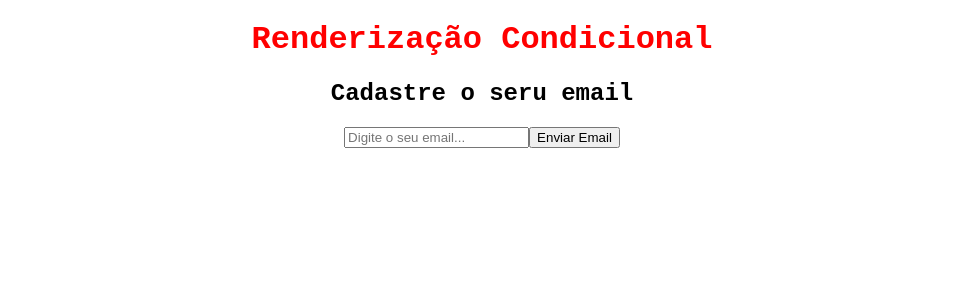
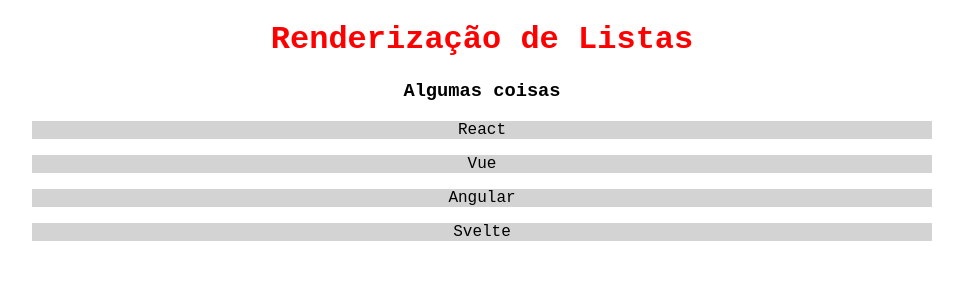
Before and after one commit to alejandrofonsecac/react, a React (Create React App) app in the folder meu-projeto/: page / in a window 1280 px wide. Shown: the top 300 px of the page, without its empty margins (158-1121 px from the left). Built offline with nearby package versions, Linux system fonts and the light colour scheme.

Commit message:
Renderizando lista e usando else

```diff
--- a/meu-projeto/src/App.js
+++ b/meu-projeto/src/App.js
@@ -3,56 +3,22 @@
 import HelloWorld from './components/HelloWorld'
 import SayMyName from './components/SaMyName';
 import Person from './components/person';
-import List from './components/List';
-
+import ListCar from './components/ListCar';
 import Event from './components/Event';
-
 import Form from './components/Form';
 import Condicional from './components/Condicional';
 
+import List from './components/RenderList/List';
+
 function App() {
-  /*let name = 'Gustavo'
-  let NewName = name.toUpperCase()
-  let url = 'https://www.google.com/url?sa=i&url=https%3A%2F%2Fpt.quizur.com%2Fquiz%2Fquao-sigma-voce-e-Rjfh&psig=AOvVaw2GcYJdhuLPyd22wtwziDIu&ust=1752778645218000&source=images&cd=vfe&opi=89978449&ved=0CBUQjRxqFwoTCPD9srqHwo4DFQAAAAAdAAAAABAE'
 
-  /////////////////////////////
-
-  function sum(a, b){
-    return a + b
-  }
+    const meusItens = ['React', 'Vue', 'Angular', 'Svelte']
   return (
     <div className='App'>
-      <h1>Olá, {NewName}</h1>
-      <p>Soma: {sum(1,2)}</p>
-      <img src={url} alt='Sigma Imagem'/>
-
-      <HelloWorld/>
-    </div>
-  );*/
-
-  /*const nome = 'Maria'
-  return (
-    <div className='App'>
-      <HelloWorld/>
-      <SayMyName nome = 'Mateus'/>
-      <SayMyName nome = 'Joao'/>
-      <SayMyName nome = {nome}/>
-      <Person foto = 'https//via.placeholder.com/150'
-      nome = 'Alejandro'
-      idade = '19'
-      profissao = 'programador'/>
-      <List/>
-      <Event/>
+      <h1>Renderização de Listas</h1>
+      <List itens = {meusItens}/>
     </div>
   )
-}*/
-
-return (
-  <div className='App'>
-    <h1>Renderização Condicional</h1>
-    <Condicional/>
-  </div>
-)
 
 }
 
--- a/meu-projeto/src/components/List.js
+++ b/meu-projeto/src/components/ListCar.js
@@ -1,6 +1,6 @@
 import Item from './Item'
 
-function List(){
+function ListCar(){
     return (
         <>
             <h1>Minha Lista</h1>
@@ -15,4 +15,4 @@
     )
 }
 
-export default List
+export default ListCar;
--- /dev/null
+++ b/meu-projeto/src/components/RenderList/List.js
@@ -0,0 +1,13 @@
+function List({itens}) {
+    return (
+        <>
+            <h3>Algumas coisas</h3>
+                { itens.length > 0 ? (//Condição(if)
+                    itens.map((item, index) => (
+                        <p key={index}>{item}</p>
+                ))) : (//Else
+                    <p>Não há itens na lista</p>)}
+        </>
+    )
+}
+export default List;
```
